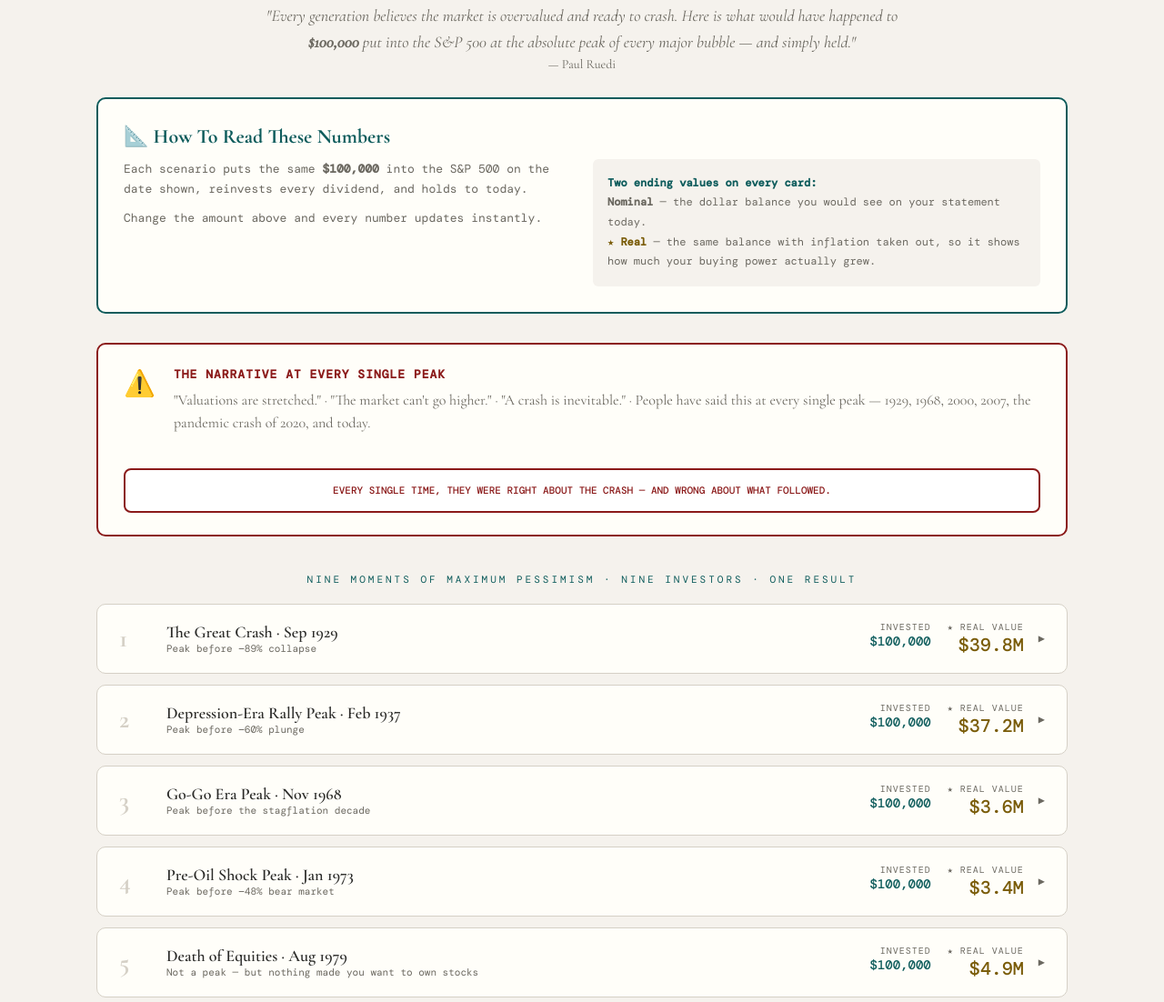
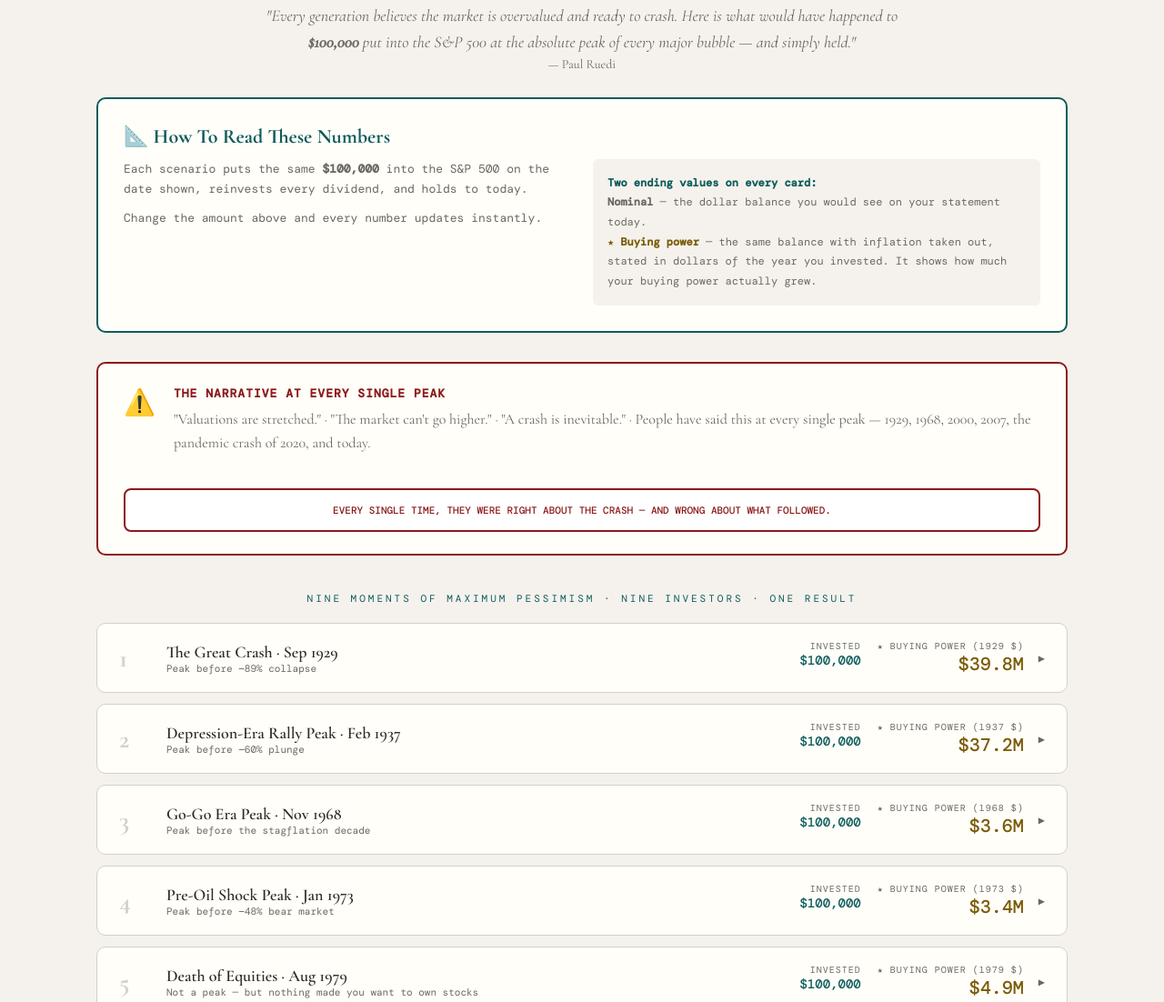
Before and after one commit to pruedi123/invest_tops, a plain HTML site: page web/index.html in a window 1280 px wide. Shown: the part 459-1561 px from the top of the page at 91% size. Drawn offline with nearby package versions, Linux system fonts and the light colour scheme; a web font is replaced by a local one.

Commit message:
Label real value as buying power in start-year dollars
Co-Authored-By: Claude Opus 5.5 <noreply@anthropic.com>

```diff
--- a/web/index.html
+++ b/web/index.html
@@ -227,6 +227,7 @@ function wireAmount(id, min, onChange) {
   return read;
 }
 
+const yr = r => r.start_str.slice(-4);
 // Multiple that matches the rounded real value on screen: $7.4M on $100,000 reads "74x", not "73.8x".
 function shownX(r) {
   const v = r.real_end, a = Math.abs(v);
@@ -241,7 +242,7 @@ const bars = r => { const m = Math.max(r.real_end, r.nom_end, r.price_only, r.sc
 const metric = (label, val, color = "", sub = "") => `<div class="metric-card"><div class="metric-label">${label}</div>
   <div class="metric-val ${color}">${val}</div>${sub ? `<div class="metric-sub">${sub}</div>` : ""}</div>`;
 const metricsGrid = r => `<div class="grid3">${[
-  metric("Invested", fmt(r.scaled), "teal"), metric("★ Real Ending Value", fmt(r.real_end), "gold"),
+  metric("Invested", fmt(r.scaled), "teal"), metric(`★ Buying Power (${yr(r)} dollars)`, fmt(r.real_end), "gold"),
   metric("Nominal Ending Value", fmt(r.nom_end)), metric("Price Only (Real)", fmt(r.price_only)),
   metric("Dividend Growth (Real)", fmtX(r.div_real_f)), metric("Holding Period", `${r.years} years`),
   metric("Earnings Growth (Nominal)", fmtX(r.earn_nom_f)), metric("Earnings Growth (Real)", fmtX(r.earn_real_f)),
@@ -252,10 +253,10 @@ function card(s, r, inv, desc, rich) {
     <div class="card-num">${s.num}</div>
     <div class="card-main"><div class="card-title">${s.label} · ${r.start_str}</div><div class="card-peak">${desc}</div></div>
     <div class="card-vals"><div><div class="card-val-label">Invested</div><div class="card-invested-val">${fmt(r.scaled)}</div></div>
-      <div><div class="card-val-label">★ Real Value</div><div class="card-result-val">${fmt(r.real_end)}</div></div></div>
+      <div><div class="card-val-label">★ Buying Power (${yr(r)} $)</div><div class="card-result-val">${fmt(r.real_end)}</div></div></div>
     <div class="chev">▶</div></summary>
     <div class="card-body">
-      <div class="conversion-note">Invested <strong>${fmt(inv)}</strong> in ${r.start_str}. Prices rose ${r.cpi_factor}x since then (CPI ${r.cpi_start} → ${r.cpi_end}); the ★ real value takes that inflation out.</div>
+      <div class="conversion-note">Invested <strong>${fmt(inv)}</strong> in ${r.start_str}. Prices rose ${r.cpi_factor}x since then (CPI ${r.cpi_start} → ${r.cpi_end}); the ★ buying power figure takes that inflation out and states the result in ${yr(r)} dollars. In today's dollars the account holds ${fmt(r.nom_end)}.</div>
       <div class="narrative">${s.narrative}</div>
       ${rich && s.quote ? `<div class="era-quote"><blockquote>"${s.quote}"</blockquote><div class="quote-attr">— ${s.quote_attr}</div></div>` : ""}
       ${rich && s.pain ? `<div class="pain-box"><strong>The Pain</strong><br>${s.pain}</div>` : ""}
@@ -265,7 +266,7 @@ function card(s, r, inv, desc, rich) {
 
 function summaryTable(rowsHtml, firstCols) {
   return `<div class="table-scroll"><table class="t"><thead><tr>${firstCols.map(c => `<th>${c}</th>`).join("")}<th>Invested</th>
-    <th>★ Real Value</th><th>Real TR Factor</th><th>Real Div Factor</th><th>Real Earn Factor</th><th>Years</th></tr></thead><tbody>${rowsHtml}</tbody></table></div>`;
+    <th>★ Buying Power (start-year $)</th><th>Real TR Factor</th><th>Real Div Factor</th><th>Real Earn Factor</th><th>Years</th></tr></thead><tbody>${rowsHtml}</tbody></table></div>`;
 }
 const factorCells = r => `<td class="col-teal">${fmt(r.scaled)}</td><td class="col-gold">${fmt(r.real_end)}</td>
   <td>${fmtX(r.real_tr_f)}</td><td>${fmtX(r.div_real_f)}</td><td>${fmtX(r.earn_real_f)}</td><td>${r.years}</td>`;
@@ -306,7 +307,7 @@ function keepOpen(el, html) {
           <p style="margin-top:10px">Change the amount above and every number updates instantly.</p></div>
         <div class="formula-box"><strong style="color:var(--teal)">Two ending values on every card:</strong><br>
           <strong>Nominal</strong> — the dollar balance you would see on your statement today.<br>
-          <strong style="color:var(--gold)">★ Real</strong> — the same balance with inflation taken out, so it shows how much your buying power actually grew.</div>
+          <strong style="color:var(--gold)">★ Buying power</strong> — the same balance with inflation taken out, stated in dollars of the year you invested. It shows how much your buying power actually grew.</div>
       </div></div>
       <div class="fear-bar"><div class="fear-row"><div class="fear-icon">⚠️</div><div style="flex:1;min-width:0">
         <div class="fear-header">The Narrative At Every Single Peak</div>
@@ -391,7 +392,7 @@ function keepOpen(el, html) {
     const inv = readAmt(), r = analyze(target, inv, ROWS);
     $("#sd-out").innerHTML = `<div class="eyebrow" style="margin-top:36px">${r.start_str} → ${r.end_str} · ${fmt(inv)} invested</div>
       <div class="grid3" style="margin-top:20px">${[
-        metric("Amount Invested", fmt(r.scaled), "teal"), metric("★ Real Ending Value", fmt(r.real_end), "gold"),
+        metric("Amount Invested", fmt(r.scaled), "teal"), metric(`★ Buying Power (${yr(r)} dollars)`, fmt(r.real_end), "gold"),
         metric("Nominal Ending Value", fmt(r.nom_end)), metric("Price Only (Real)", fmt(r.price_only)),
         metric("Inflation (CPI)", `${r.cpi_factor}x`), metric("Holding Period", `${r.years} years`),
         metric("Earnings Growth (Nominal)", fmtX(r.earn_nom_f)), metric("Earnings Growth (Real)", fmtX(r.earn_real_f)),
```
